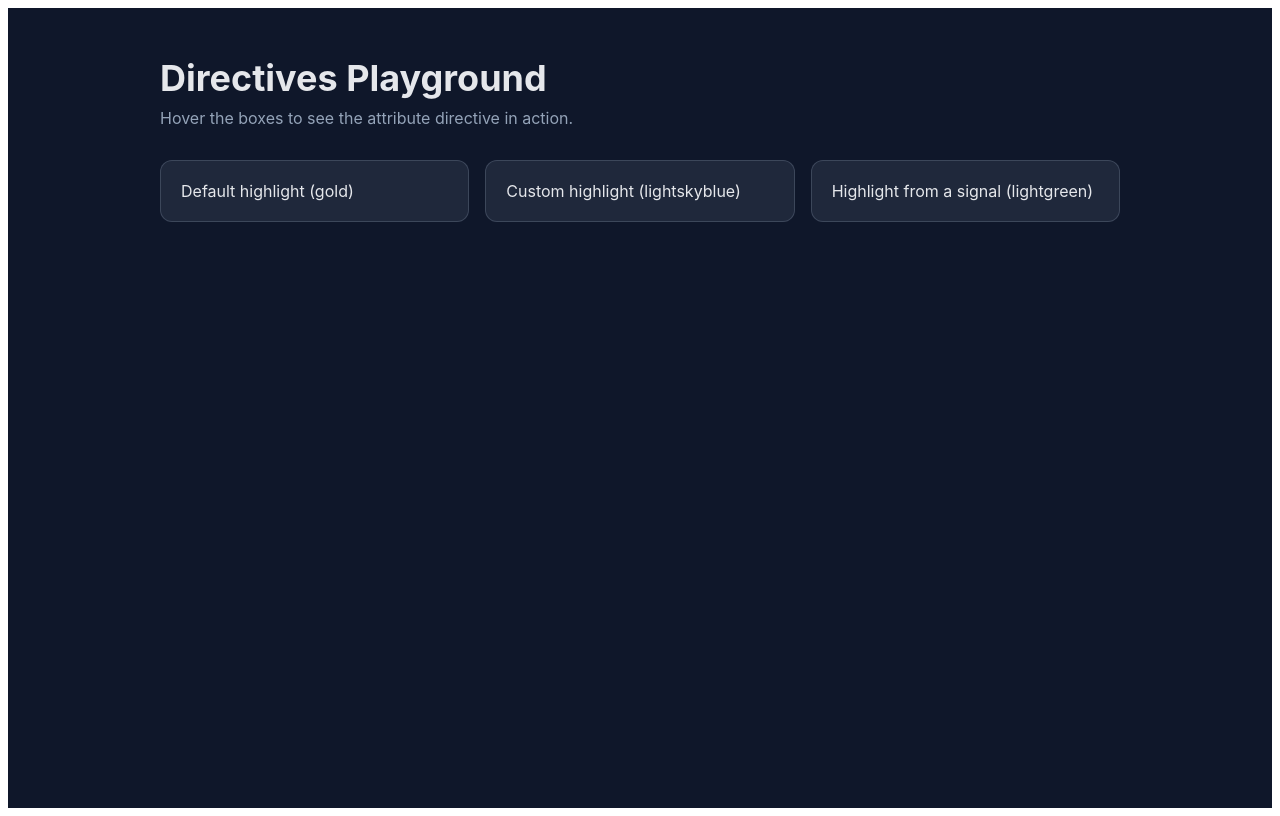
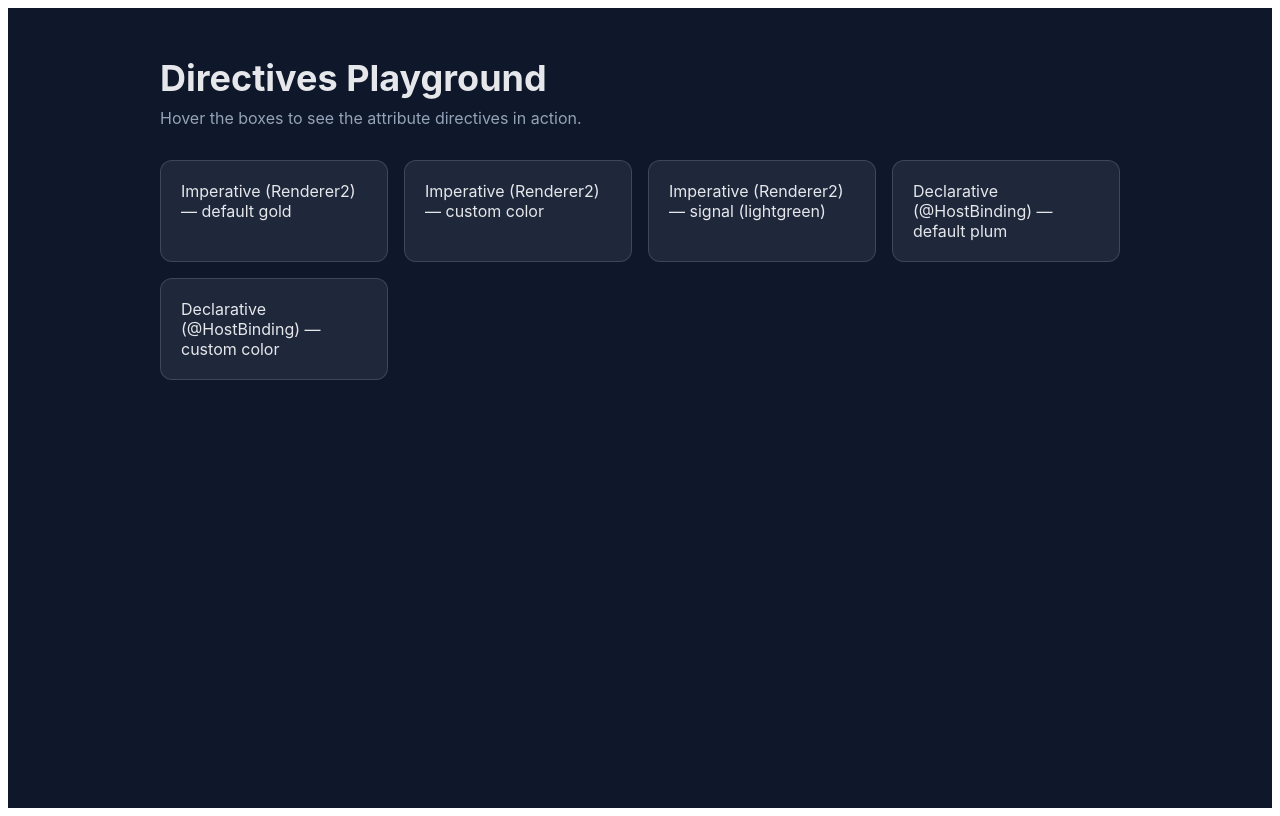
Before and after one commit to RamanMilashevich/angular-study, an Angular app in the folder directives-playground/: page / in a window 1280 px wide. Built offline with nearby package versions, Linux system fonts and the light colour scheme.

Commit message:
feat: add declarative hover highlight directive

```diff
--- a/directives-playground/src/app/app.html
+++ b/directives-playground/src/app/app.html
@@ -1,18 +1,26 @@
 <main class="page">
   <h1>Directives Playground</h1>
-  <p class="hint">Hover the boxes to see the attribute directive in action.</p>
+  <p class="hint">Hover the boxes to see the attribute directives in action.</p>
 
   <section class="grid">
     <article class="card" appHighlight>
-      Default highlight (gold)
+      Imperative (Renderer2) — default gold
     </article>
 
     <article class="card" [appHighlight]="'lightskyblue'">
-      Custom highlight (lightskyblue)
+      Imperative (Renderer2) — custom color
     </article>
 
     <article class="card" [appHighlight]="favoriteColor()">
-      Highlight from a signal ({{ favoriteColor() }})
+      Imperative (Renderer2) — signal ({{ favoriteColor() }})
+    </article>
+
+    <article class="card" appHoverHighlight>
+      Declarative (@HostBinding) — default plum
+    </article>
+
+    <article class="card" [appHoverHighlight]="'lightcoral'">
+      Declarative (@HostBinding) — custom color
     </article>
   </section>
 </main>
--- a/directives-playground/src/app/app.ts
+++ b/directives-playground/src/app/app.ts
@@ -1,9 +1,10 @@
 import { Component, signal } from '@angular/core';
 import { HighlightDirective } from './directives/highlight';
+import { HoverHighlightDirective } from './directives/hover-highlight';
 
 @Component({
   selector: 'app-root',
-  imports: [HighlightDirective],
+  imports: [HighlightDirective, HoverHighlightDirective],
   templateUrl: './app.html',
   styleUrl: './app.css'
 })
--- /dev/null
+++ b/directives-playground/src/app/directives/hover-highlight.ts
@@ -0,0 +1,22 @@
+import { Directive, HostBinding, HostListener, Input } from '@angular/core';
+
+@Directive({
+  selector: '[appHoverHighlight]',
+  standalone: true,
+})
+export class HoverHighlightDirective {
+  @Input('appHoverHighlight') hoverColor = 'plum';
+
+  @HostBinding('style.backgroundColor')
+  background = '';
+
+  @HostListener('mouseenter')
+  onMouseEnter(): void {
+    this.background = this.hoverColor;
+  }
+
+  @HostListener('mouseleave')
+  onMouseLeave(): void {
+    this.background = '';
+  }
+}
```
Also changed, not shown: directives-playground/src/app/directives/highlight.ts (+10 -2 lines), 1 other file (tests, documents, lock files or other folders).
